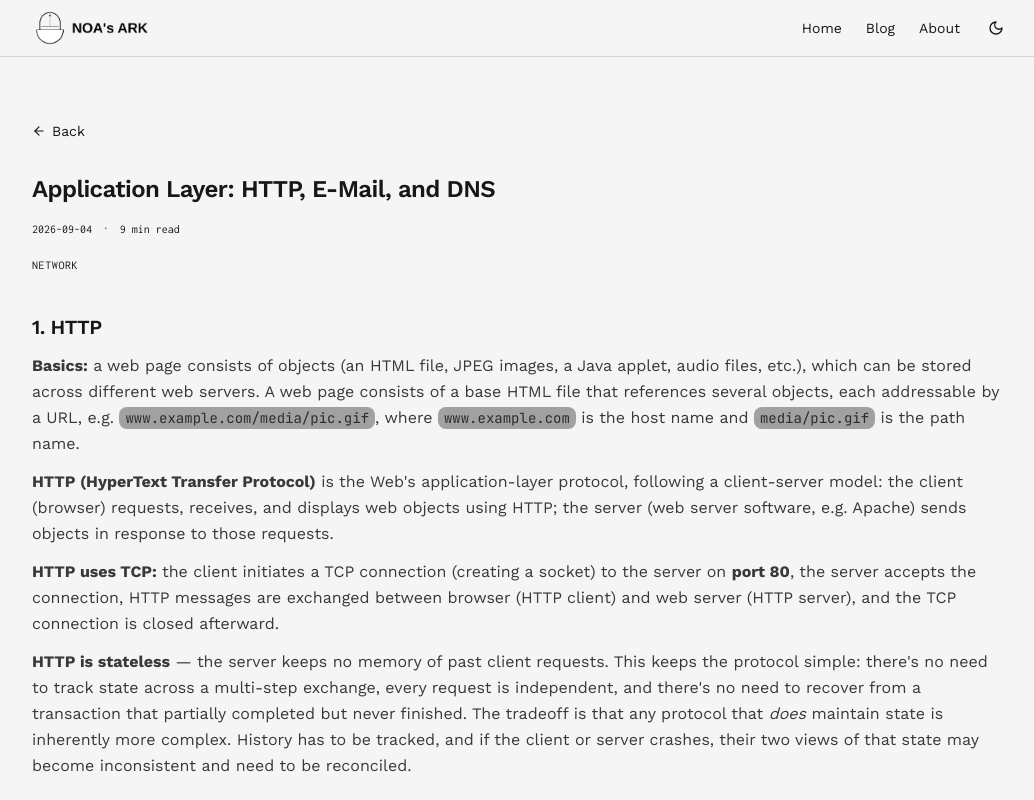
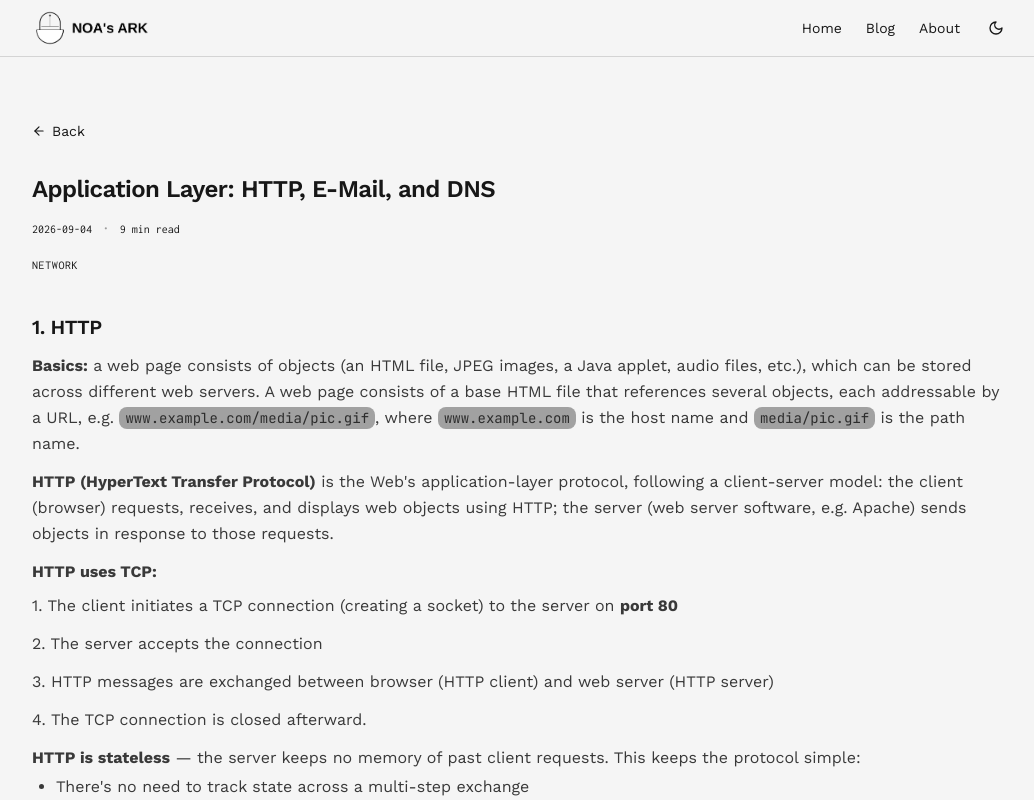
Before and after one commit to n0as-ark/logbook, a React (Vite) app: page /logbook/blog/application-layer-http-email-dns in a window 1280 px wide. Shown: the top 800 px of the page, without its empty margins (120-1154 px from the left). Built offline with nearby package versions, Linux system fonts and the light colour scheme; the HTML template or start-up script is replaced by a standard one.

Commit message:
Update posts.ts

```diff
--- a/src/data/posts.ts
+++ b/src/data/posts.ts
@@ -746,8 +746,15 @@ content: `## 1. HTTP
 
 **HTTP (HyperText Transfer Protocol)** is the Web's application-layer protocol, following a client-server model: the client (browser) requests, receives, and displays web objects using HTTP; the server (web server software, e.g. Apache) sends objects in response to those requests.
 
-**HTTP uses TCP:** the client initiates a TCP connection (creating a socket) to the server on **port 80**, the server accepts the connection, HTTP messages are exchanged between browser (HTTP client) and web server (HTTP server), and the TCP connection is closed afterward.
+**HTTP uses TCP:**
+1. The client initiates a TCP connection (creating a socket) to the server on **port 80**
+2. The server accepts the connection
+3. HTTP messages are exchanged between browser (HTTP client) and web server (HTTP server)
+4. The TCP connection is closed afterward.
 
-**HTTP is stateless** — the server keeps no memory of past client requests. This keeps the protocol simple: there's no need to track state across a multi-step exchange, every request is independent, and there's no need to recover from a transaction that partially completed but never finished. The tradeoff is that any protocol that *does* maintain state is inherently more complex. History has to be tracked, and if the client or server crashes, their two views of that state may become inconsistent and need to be reconciled.
+**HTTP is stateless** — the server keeps no memory of past client requests. This keeps the protocol simple:
+- There's no need to track state across a multi-step exchange
+- Every request is independent, and there's no need to recover from a transaction that partially completed but never finished
+- Tradeoff: any protocol that *does* maintain state is inherently more complex. History has to be tracked, and if the client or server crashes, their two views of that state may become inconsistent and need to be reconciled.
 ` },
 ];
```
